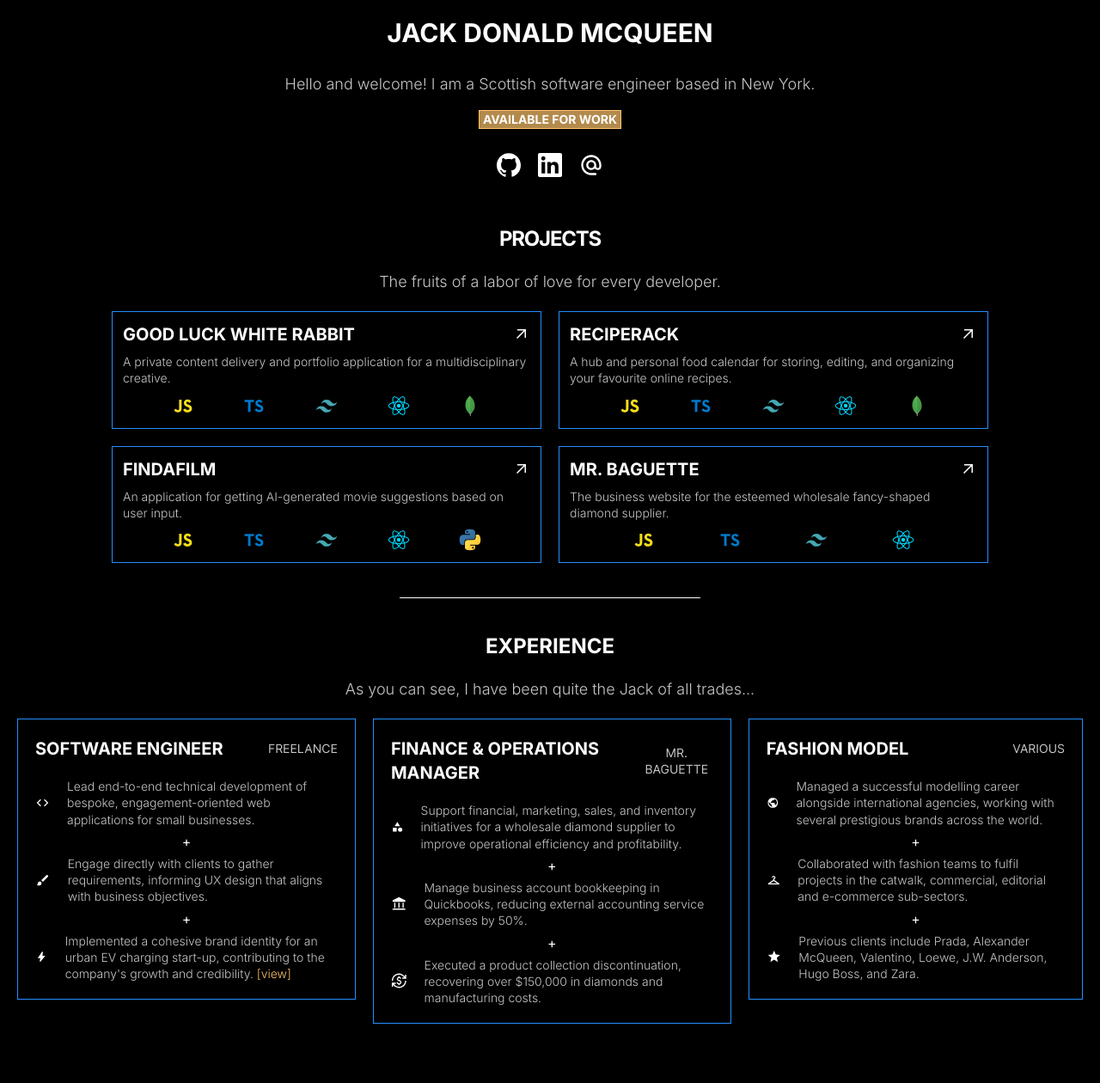
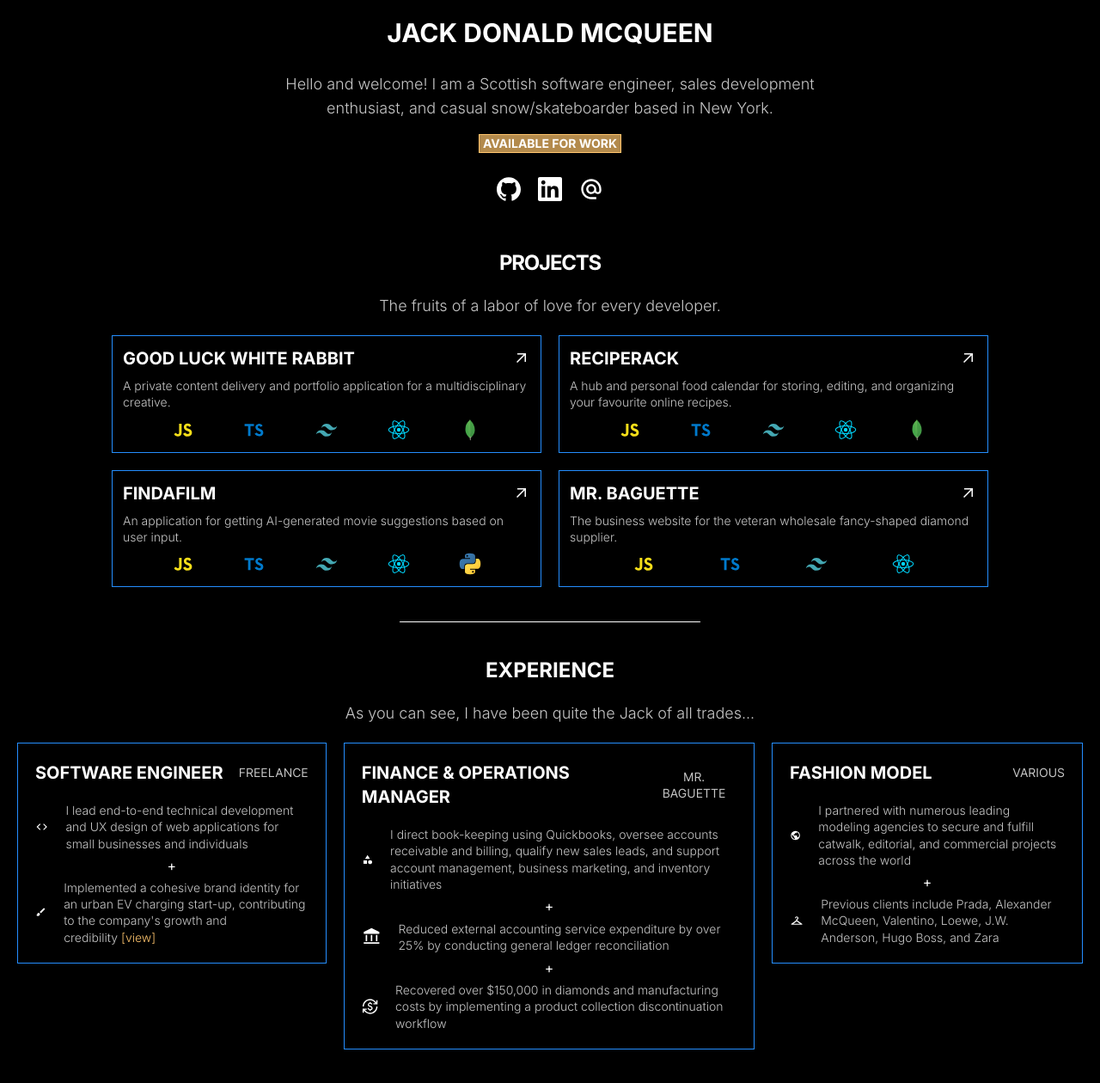
Before and after one commit to j-mcQueen/portfolio, a React (Vite) app: page / in a window 1280 px wide. Shown: the top 1260 px of the page at 86% size. Built offline with nearby package versions, Linux system fonts and the light colour scheme.

Commit message:
update headline + MRB project + xp copy

```diff
--- a/src/components/home/Hero.tsx
+++ b/src/components/home/Hero.tsx
@@ -11,8 +11,9 @@ export default function Hero() {
             JACK DONALD MCQUEEN
           </h1>
 
-          <p className="font-interL text-gray xl:text-left xl:text-lg pt-7 xl:pt-7 px-2">
-            Hello and welcome! I am a Scottish software engineer based in New
+          <p className="font-interL max-w-[700px] text-gray xl:text-center xl:text-lg pt-7 xl:pt-7 px-2">
+            Hello and welcome! I am a Scottish software engineer, sales
+            development enthusiast, and casual snow/skateboarder based in New
             York.
           </p>
         </hgroup>
--- a/src/components/home/experience/Overview.tsx
+++ b/src/components/home/experience/Overview.tsx
@@ -46,7 +46,7 @@ export default function Overview({ ...props }) {
                 </span>
               </li>
 
-              {index === 0 || index === 1 ? (
+              {index >= 0 && index !== bullets.length - 1 ? (
                 <span className="block py-2">+</span>
               ) : null}
             </Fragment>
--- a/src/components/home/experience/data.ts
+++ b/src/components/home/experience/data.ts
@@ -3,27 +3,25 @@ export const data = [
     title: "SOFTWARE ENGINEER",
     company: "FREELANCE",
     bullets: [
-      "Lead end-to-end technical development of bespoke, engagement-oriented web applications for small businesses.",
-      "Engage directly with clients to gather requirements, informing UX design that aligns with business objectives.",
-      "Implemented a cohesive brand identity for an urban EV charging start-up, contributing to the company's growth and credibility.",
+      "I lead end-to-end technical development and UX design of web applications for small businesses and individuals",
+      "Implemented a cohesive brand identity for an urban EV charging start-up, contributing to the company's growth and credibility",
     ],
   },
   {
     title: "FINANCE & OPERATIONS MANAGER",
     company: "MR. BAGUETTE",
     bullets: [
-      "Support financial, marketing, sales, and inventory initiatives for a wholesale diamond supplier to improve operational efficiency and profitability.",
-      "Manage business account bookkeeping in Quickbooks, reducing external accounting service expenses by 50%.",
-      "Executed a product collection discontinuation, recovering over $150,000 in diamonds and manufacturing costs.",
+      "I direct book-keeping using Quickbooks, oversee accounts receivable and billing, qualify new sales leads, and support account management, business marketing, and inventory initiatives",
+      "Reduced external accounting service expenditure by over 25% by conducting general ledger reconciliation",
+      "Recovered over $150,000 in diamonds and manufacturing costs by implementing a product collection discontinuation workflow",
     ],
   },
   {
     title: "FASHION MODEL",
     company: "VARIOUS",
     bullets: [
-      "Managed a successful modelling career alongside international agencies, working with several prestigious brands across the world.",
-      "Collaborated with fashion teams to fulfil projects in the catwalk, commercial, editorial and e-commerce sub-sectors.",
-      "Previous clients include Prada, Alexander McQueen, Valentino, Loewe, J.W. Anderson, Hugo Boss, and Zara.",
+      "I partnered with numerous leading modeling agencies to secure and fulfill catwalk, editorial, and commercial projects across the world",
+      "Previous clients include Prada, Alexander McQueen, Valentino, Loewe, J.W. Anderson, Hugo Boss, and Zara",
     ],
   },
 ];
--- a/src/components/home/projects/data.ts
+++ b/src/components/home/projects/data.ts
@@ -23,7 +23,7 @@ export const data = [
   {
     title: "MR. BAGUETTE",
     blurb:
-      "The business website for the esteemed wholesale fancy-shaped diamond supplier.",
+      "The business website for the veteran wholesale fancy-shaped diamond supplier.",
     tech: ["JS", "TS", "TW", "RE"],
     url: "https://mrbaguette.com/",
   },
```
